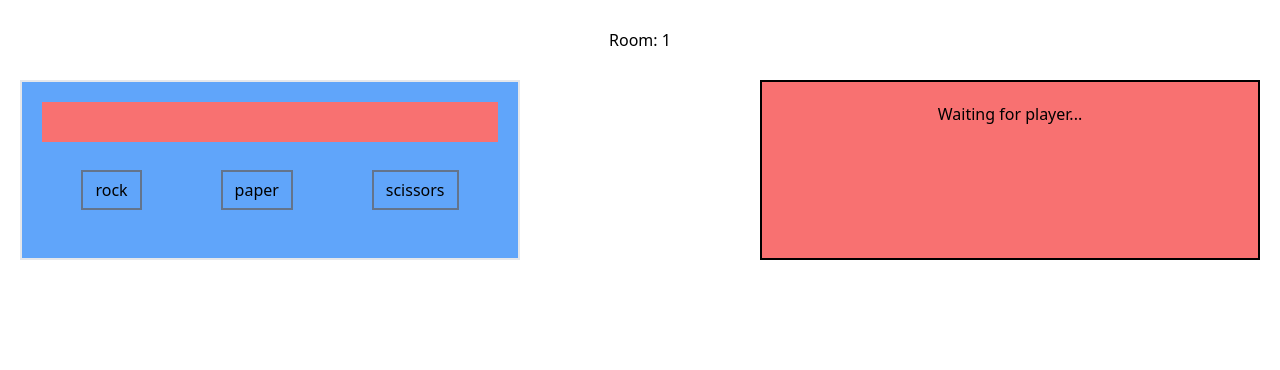
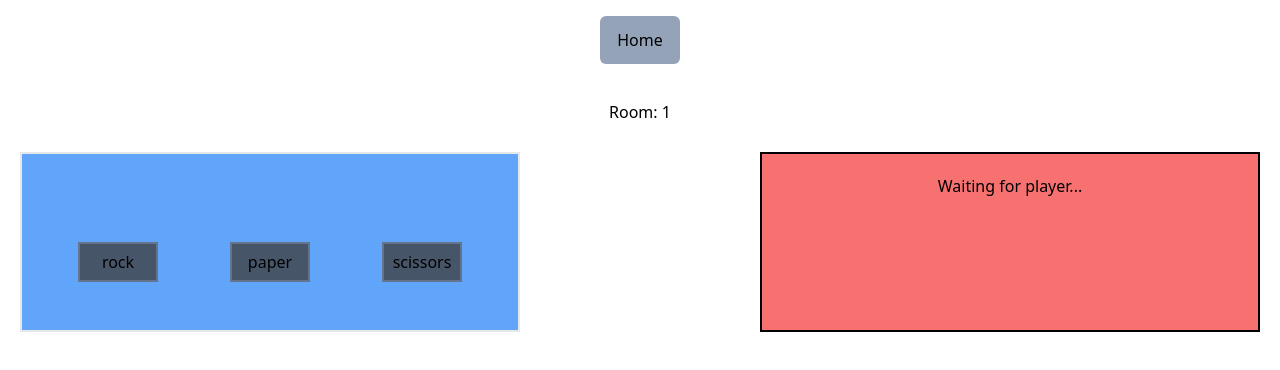
Before and after one commit to JoaoRViana/learningSocket, a React (Create React App) app in the folder front/: page /1 in a window 1280 px wide. Shown: the top 370 px of the page. Built offline with nearby package versions, Linux system fonts and the light colour scheme; no server answers.

Commit message:
criando o disconnect

```diff
--- a/front/src/components/Home.jsx
+++ b/front/src/components/Home.jsx
@@ -20,7 +20,9 @@ function Home() {
   }
 
   useEffect(() => {
+    socket.on("connect", () => {
       socket.emit("getRooms");
+    });
     socket.on("receiveRooms", (data) => {
       const rooms = [];
       data.forEach((e)=>{
@@ -32,8 +34,9 @@ function Home() {
 
   return (
     <div className='block flex-wrap h-screen '>
+      <div className="bg-slate-600 w-[50%] mx-auto p-6 my-5 rounded-md">
         <div className='flex justify-center flex-wrap  p-5 w-[440px] my-2 mx-auto  items-center'>
-          <input placeholder='UserName' onChange={(e)=>{
+            <input className=" bg-slate-300 text-center rounded-md" placeholder='UserName' onChange={(e)=>{
             setUserName(e.target.value)
             if(e.target.value.length >1){
               setDisableButtons(false)
@@ -42,11 +45,12 @@ function Home() {
             }}}></input>
           </div>
           <div className='flex justify-center flex-wrap  p-5 w-[440px] my-2 mx-auto  items-center'>
-            <input className='border-black border-2 w-[100px] h-10 mx-2 rounded-lg text-center bg-slate-500 text-black'
+              <input className='border-black border-2 w-[100px] h-10 mx-2 rounded-lg text-center bg-slate-300 '
+              placeholder="room"
               onChange={(e) => {
               setRoom(e.target.value);
               }}/>
-        <button onClick={createRoom} className='bg-slate-300 h-12 w-36 rounded-lg disabled:bg-red-300' disabled={disableButtons}>Create Room</button>
+          <button onClick={createRoom} className='bg-slate-300 h-12 w-36 rounded-lg disabled:bg-red-300 '  disabled={disableButtons}>Create Room</button>
           </div>
         <div  className='flex items-center flex-wrap w-60 bg-slate-400 mx-auto p-5 text-center'>
           <h2 className='w-full'>All Rooms:</h2>
@@ -59,6 +63,8 @@ function Home() {
               </div>
           ))}
           </div>
+      </div>
+
 
     </div>
   );
--- a/front/src/components/Room.jsx
+++ b/front/src/components/Room.jsx
@@ -6,7 +6,7 @@ import { useLocation } from 'react-router-dom';
 function Home() {
   const choosedOption = useRef('');
   const [enemyOption,setEnemyOption] = useState('')
-  const [playerId,setPlayerId] = useState('');
+  const [disableButtons,setDisableButtons] = useState(false)
   const [userName,setUserName] = useState('')
   const [anotherPlayer,setAnotherPlayer] = useState("")
   const [result,setResult] = useState('')
@@ -17,14 +17,13 @@ function Home() {
 
   const playChoosed = (e)=>{
     choosedOption.current = e
-    console.log(e)
+    setDisableButtons(true);
     socket.emit("sendOption",{id:socket.id,option:e,room:id})
   }
 
   useEffect(() => {
     socket.emit("joinRoom", {room:id,userName:location.state});
     setUserName(location.state)
-    setPlayerId(socket.id)
     socket.emit("usersInRoom",id)
     socket.on("receiveConnection",(data)=>{
     if(data.length>1){
@@ -40,7 +39,6 @@ function Home() {
     socket.on("receiveOptions",(data)=>{
       const enemy = data.users.filter((e)=>(e.id !==socket.id))[0];
       setEnemyOption(enemy.option)
-      console.log(choosedOption)
       if((enemy.option === 'scissors' && choosedOption.current === 'rock') ||
       (enemy.option === 'paper' && choosedOption.current === 'scissors') ||
       (enemy.option === 'rock' && choosedOption.current === 'paper')){
@@ -58,21 +56,29 @@ function Home() {
 
   return (
     <div>
+      <div className="mx-auto flex justify-center p-2 my-2">
+        <button className="w-20 h-12 bg-slate-400 text-center rounded-md" onClick={()=>{
+          window.location.replace('/');
+        }}>Home</button>
+      </div>
       <div className="justify-center mx-auto flex my-2 p-5">
         <h3>Room: {id}</h3>
       </div>
       <div className="flex justify-between h-[600px] ">
         <div className="flex mx-5 justify- flex-wrap  bg-blue-400 h-[30%] w-[500px] p-5 border-gray border-2">
-          <h2 className="w-full text-center h-10 bg-red-400">{userName}</h2>
+          <h2 className="w-full text-center h-10 flex items-center justify-center">{userName}</h2>
         <div className="flex justify-around w-full">
-          <button value={'rock'} className="border-2 border-slate-500 p-3 h-10 flex items-center" onClick={(e)=>{
+          <button value={'rock'} className="border-2 border-slate-500 p-3 h-10 flex items-center bg-slate-600 disabled:opacity-75 w-20 justify-center" disabled={disableButtons} onClick={(e)=>{
             playChoosed(e.target.value)
+            e.target.style.background = 'green'
           }}>rock</button>
-          <button value={'paper'} className="border-2 border-slate-500 p-3 h-10 flex items-center" onClick={(e)=>{
+          <button value={'paper'} className="border-2 border-slate-500 p-3 h-10 flex items-center bg-slate-600 disabled:opacity-75 w-20 justify-center" disabled={disableButtons} onClick={(e)=>{
             playChoosed(e.target.value)
+            e.target.style.background = 'green'
           }}>paper</button>
-          <button value={'scissors'} className="border-2 border-slate-500 p-3 h-10 flex items-center" onClick={(e)=>{
+          <button value={'scissors'} className="border-2 border-slate-500 p-3 h-10 flex items-center bg-slate-600 disabled:opacity-75 w-20 justify-center" disabled={disableButtons} onClick={(e)=>{
             playChoosed(e.target.value)
+            e.target.style.background = 'green'
           }}>scissors</button>
           </div>
 
@@ -81,14 +87,14 @@ function Home() {
           {anotherPlayer===""?<h2>Waiting for player...</h2>:
           <div>
             <h2>{anotherPlayer}</h2>
-            {choosedOption.current !== '' && result !==''?<h2>{enemyOption}</h2>:<div/>
+            {choosedOption.current !== '' && result !==''?<h2>{enemyOption}</h2>:<div>Waiting player Choose...</div>
       }
           </div>
           }
         </div>
       </div>
       {anotherPlayer !==''? <div>
-      {choosedOption.current !== '' && result ===''?<h2>Waiting player Choose</h2>:
+      {(choosedOption.current !== '') && (enemyOption ==='')?<div/>:
       <div>
         <h2>{result}</h2>
       </div>
```
Lines whose indentation alone changed are shown as unchanged.
